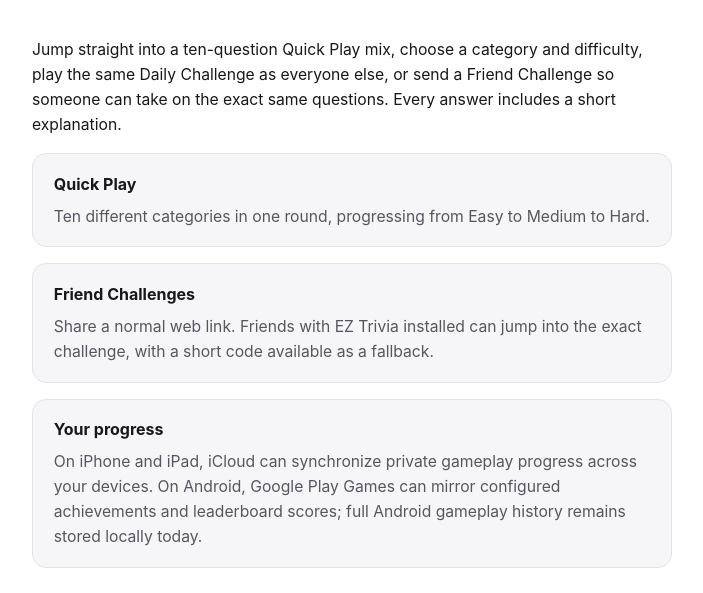
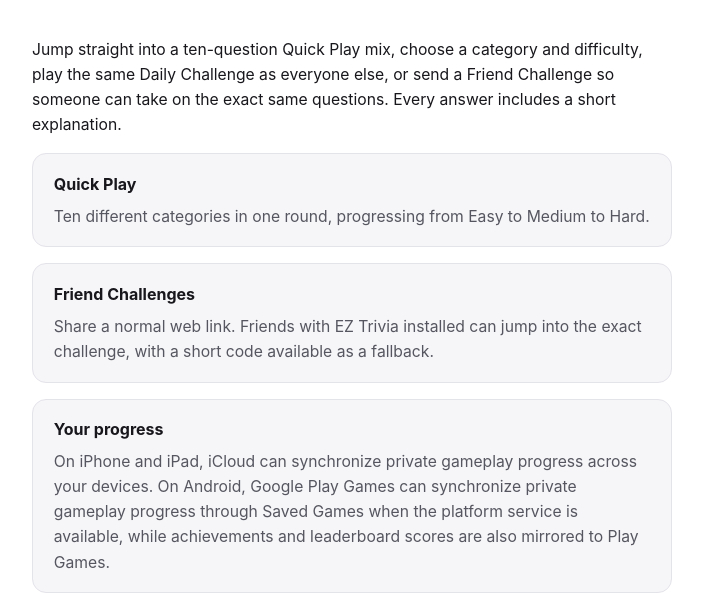
Before and after one commit to killjoy00/EZTrivia, a plain HTML site: page docs/index.html in a window 1280 px wide. Shown: the part 229-822 px from the top of the page, without its empty margins (288-991 px from the left). Drawn offline with Linux system fonts and the light colour scheme.

Commit message:
Reflect Android Saved Games on support site

```diff
--- a/docs/index.html
+++ b/docs/index.html
@@ -28,7 +28,7 @@
   </div>
   <div class="card">
     <h3>Your progress</h3>
-    <p>On iPhone and iPad, iCloud can synchronize private gameplay progress across your devices. On Android, Google Play Games can mirror configured achievements and leaderboard scores; full Android gameplay history remains stored locally today.</p>
+    <p>On iPhone and iPad, iCloud can synchronize private gameplay progress across your devices. On Android, Google Play Games can synchronize private gameplay progress through Saved Games when the platform service is available, while achievements and leaderboard scores are also mirrored to Play Games.</p>
   </div>
 
   <h2>Links</h2>
```
